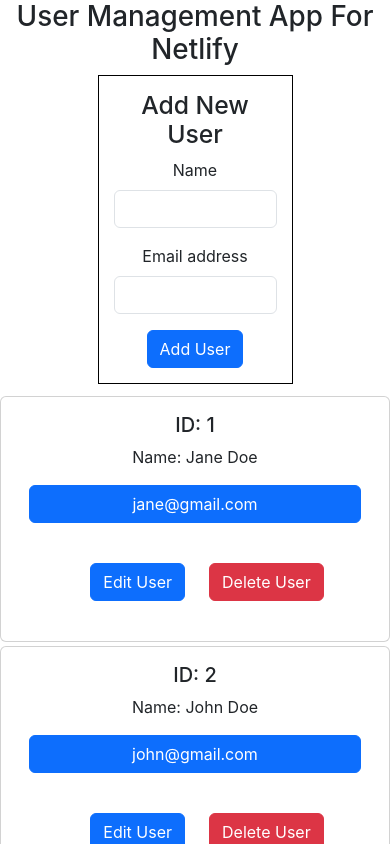
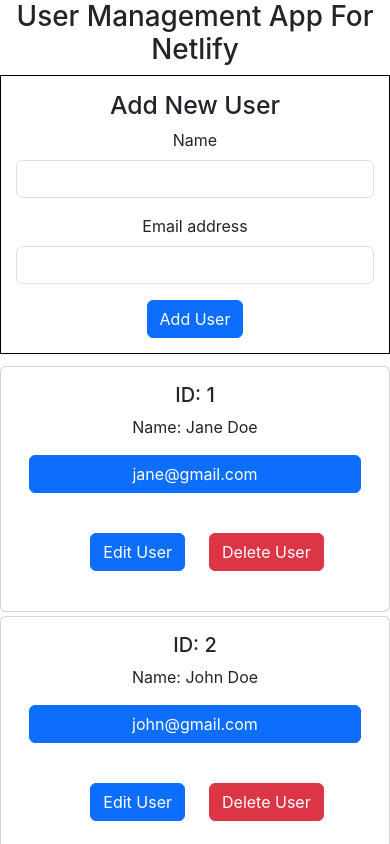
Before and after one commit to DrongLMM/user-management-netlify, a React (Create React App) app: page / in a window 390 px wide. Shown: the top 844 px of the page. Built offline with nearby package versions, Linux system fonts and the light colour scheme.

Commit message:
responsive form

```diff
--- a/src/componets/AddUser.js
+++ b/src/componets/AddUser.js
@@ -22,8 +22,8 @@ function AddUser() {
 
   return (
     <form
+      className="col col-sm-12 col-lg-6"
       style={{
-        width: "50%",
         margin: "0  auto 10px",
         border: "1px solid black",
         padding: "15px",
```
